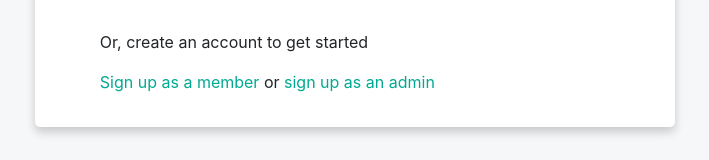
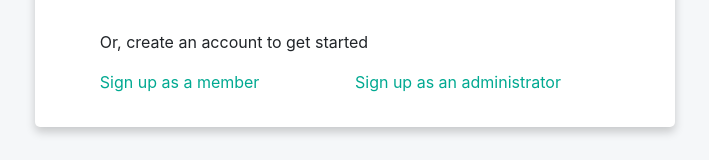
Before and after one commit to rohanpahwa27/hatch-frontend, a React (Create React App) app: page /Login in a window 1280 px wide. Shown: the part 531-691 px from the top of the page, without its empty margins (285-994 px from the left). Built offline with nearby package versions, Linux system fonts and the light colour scheme; the HTML template or start-up script is replaced by a standard one.

Commit message:
Updated sign up links in login

```diff
--- a/src/components/Login/LoginCard/LoginCard.css
+++ b/src/components/Login/LoginCard/LoginCard.css
@@ -17,6 +17,11 @@
     margin-top: 10%;
 }
 
-.sign-up-link {
+#sign-up-links {
+    display: flex;
+}
+
+#sign-up-links a {
     color: #00A991;
+    width: 50%;
 }
--- a/src/components/Login/LoginCard/LoginCard.js
+++ b/src/components/Login/LoginCard/LoginCard.js
@@ -73,7 +73,10 @@ class LoginCard extends Component {
           <h5> Welcome back! </h5>
           <LoginForm email={this.state.email} password={this.state.password} handleSubmit={this.handleSubmit} handleEmailChange={this.handleEmailChange} handlePasswordChange={this.handlePasswordChange} errors={errors} />
           <p id="create-account-label">Or, create an account to get started</p>
-          <a className="sign-up-link" href="signup?query=member">Sign up as a member</a> or <a className="sign-up-link" href="signup?query=admin">sign up as an admin</a>
+          <div id="sign-up-links">
+            <a href="signup?query=member">Sign up as a member</a>
+            <a href="signup?query=admin">Sign up as an administrator</a>
+          </div>
         </div>
       </div>
     );
```
